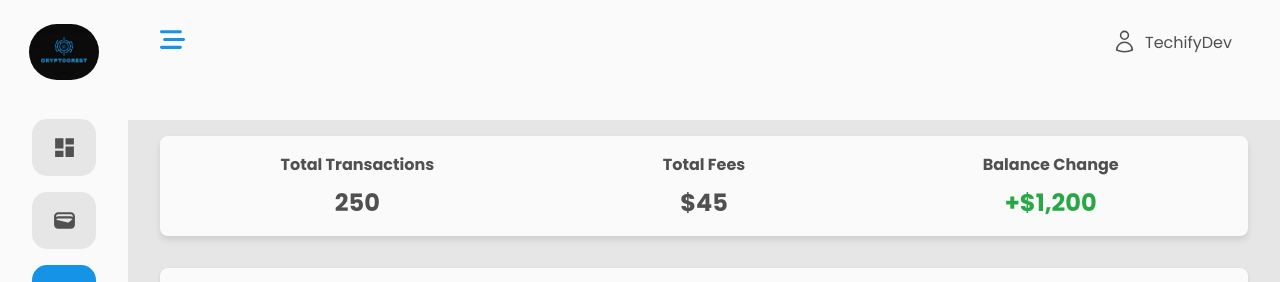
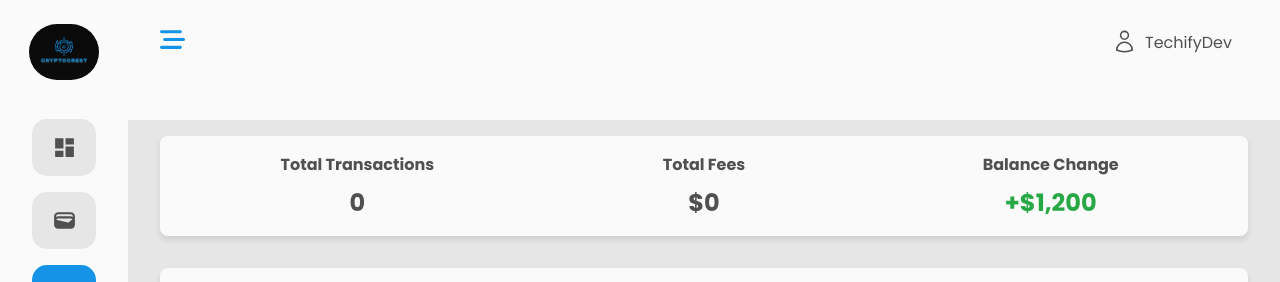
Before and after one commit to TechifyDev1/CryptoCrest, a React (Vite) app: page /transactions in a window 1280 px wide. Shown: the top 282 px of the page. Built offline with nearby package versions, Linux system fonts and the light colour scheme; no server answers.

Commit message:
Updated the dashboard getting the users fees and so on

```diff
--- a/src/components/Transactions_page/Main_section/MainSection.tsx
+++ b/src/components/Transactions_page/Main_section/MainSection.tsx
@@ -1,4 +1,4 @@
-import React, { useContext, useState } from 'react';
+import React, { useContext, useEffect, useState } from 'react';
 import AnalyticsSection from './Analytics_section/AnalyticsSection';
 import FilterSearchSection from './FilterSearch_section/FilterSearchSection';
 import './Main.css';
@@ -18,6 +18,15 @@ const MainSection: React.FC<{ toggleSideBar: boolean }> = ({
     : [];
   const [openDetails, setOpenDetails] = useState<boolean>(false);
   const [chosenTrans, setChosenTrans] = useState<Transaction>();
+  const [fees, setFees] = useState<number>(0);
+  useEffect(() => {
+    setFees(
+      transactions.reduce(
+        (total, tr) => total + parseFloat(`${tr.fees || 0}`),
+        0
+      )
+    );
+  }, [transactions]);
 
   const transactionTrendsData = [
     { date: '2025-01-01', amount: 500 },
@@ -36,8 +45,8 @@ const MainSection: React.FC<{ toggleSideBar: boolean }> = ({
     <div className="main-section" style={{ width: toggleSideBar ? '' : '90%' }}>
       <MobileTopNav currentpage="Transactions" />
       <SummarySection
-        totalTransactions={250}
-        totalFees="$45"
+        totalTransactions={transactions.length}
+        totalFees={`$${fees}`}
         balanceChange="+$1,200"
       />
       <FilterSearchSection />
--- a/src/contexts/TransactionsContext.tsx
+++ b/src/contexts/TransactionsContext.tsx
@@ -16,11 +16,9 @@ const TransactionsContextProvider: React.FC<{ children: React.ReactNode }> = ({
 }) => {
   const [transactions, setTransactions] = useState<any[]>([]);
   useEffect(() => {
-    let unsubscribeTransactions: () => void = () => {};
-
     const unsubscribe = auth.onAuthStateChanged((user) => {
       if (user && user.displayName) {
-        unsubscribeTransactions = onSnapshot(
+        const unsubscribeTransactions = onSnapshot(
           doc(db, 'users', user.displayName.toLowerCase()),
           (doc) => {
             const data = doc.data();
@@ -29,6 +27,7 @@ const TransactionsContextProvider: React.FC<{ children: React.ReactNode }> = ({
             }
           }
         );
+        return unsubscribeTransactions;
       }
     });
 
```
Also changed, not shown: src/contexts/AssetsContext.tsx (added).
